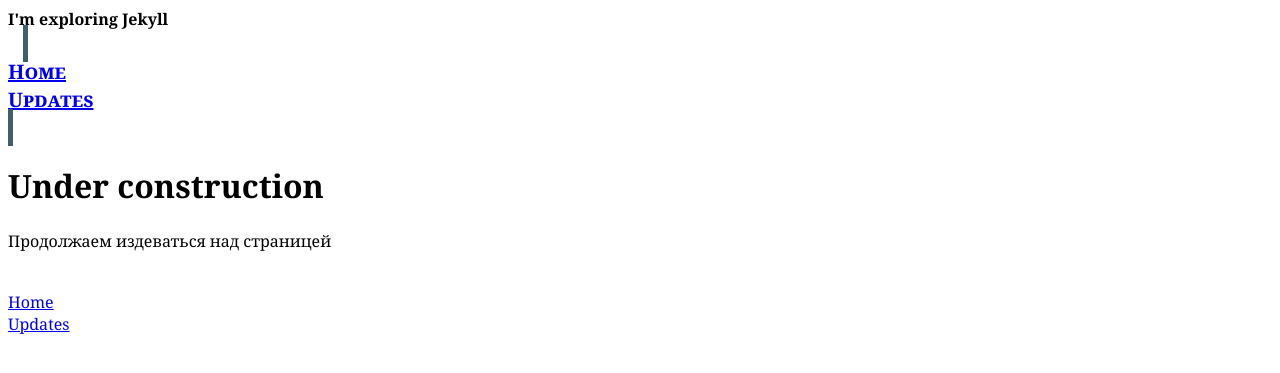
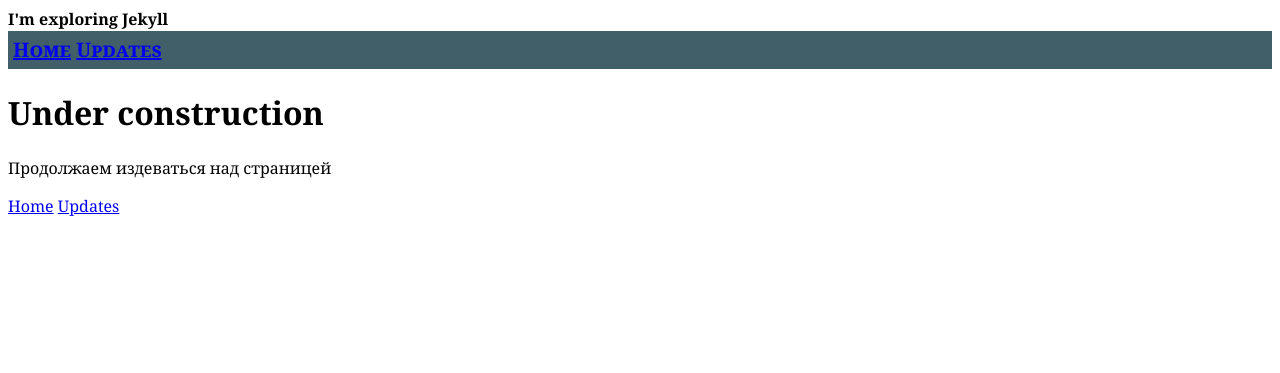
Before and after one commit to ansakoy/lusamut, a Jekyll site: the page built from index.html, in a window 1280 px wide. Shown: the top 373 px of the page. Built offline with Jekyll 4.4.1, drawn with Linux system fonts in a browser that asks for light colours; Markdown is read by kramdown in place of the engine named in the settings.

Commit message:
edited nav design

```diff
--- a/css/common.css
+++ b/css/common.css
@@ -6,10 +6,12 @@
 }
 
 .navigation {
-  display: inline;
-  margin-left: 15px;
-  margin-right: 15px;
-
+    margin: 0;
+    padding: 0;
+    list-style-type: none;
+}
+.navigation > li {
+  display: inline-block;
 }
 .current {
     background-color: #5A808C;
```
